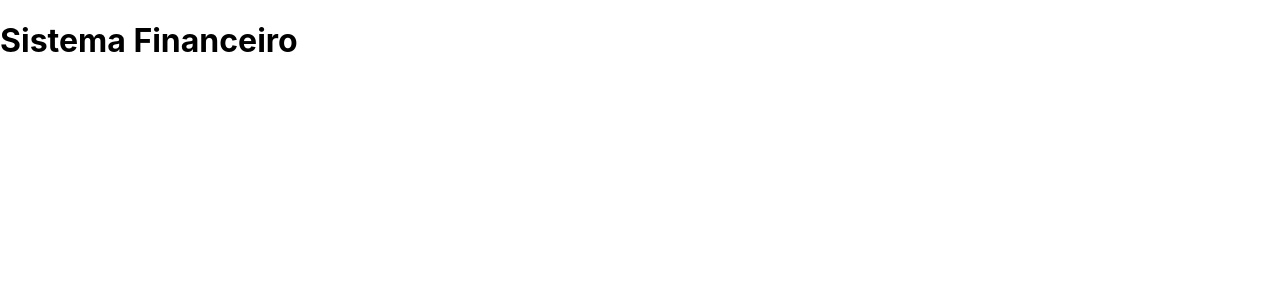
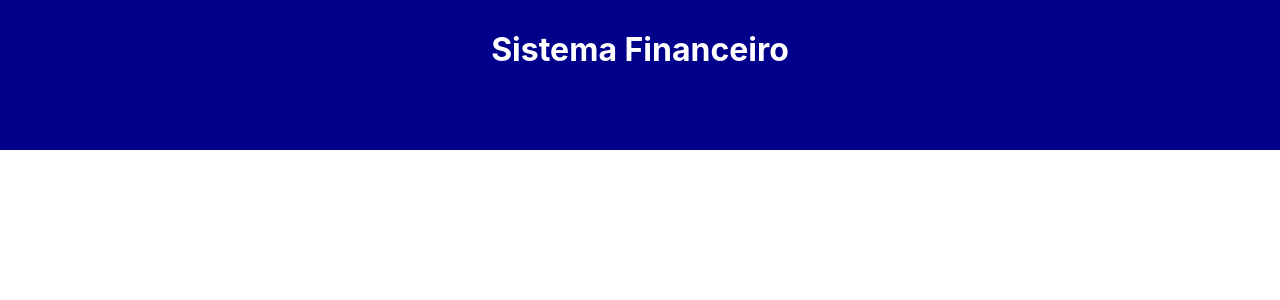
Before and after one commit to gemaquejr/react-expense-manager, a React (Create React App) app: page / in a window 1280 px wide. Shown: the top 300 px of the page. Built offline with nearby package versions, Linux system fonts and the light colour scheme.

Commit message:
Adiciona estilização padrão
Signed-off-by: gemaquejr <gemaquejr@hotmail.com>

```diff
--- a/src/App.styles.ts
+++ b/src/App.styles.ts
@@ -2,8 +2,21 @@ import styled from "styled-components";
 
 export const Container = styled.div``;
 
-export const Header = styled.div``;
+export const Header = styled.div`
+    background-color: darkblue;
+    height: 150px;
+    text-align: center;
+`;
 
-export const HeaderText = styled.h1``;
+export const HeaderText = styled.h1`
+    margin: 0;
+    padding: 0;
+    color: #FFF;
+    padding-top: 30px;
+`;
 
-export const Body = styled.div``;
+export const Body = styled.div`
+    margin: auto;
+    max-width: 980px;
+    margin-bottom: 50px;
+`;
```
